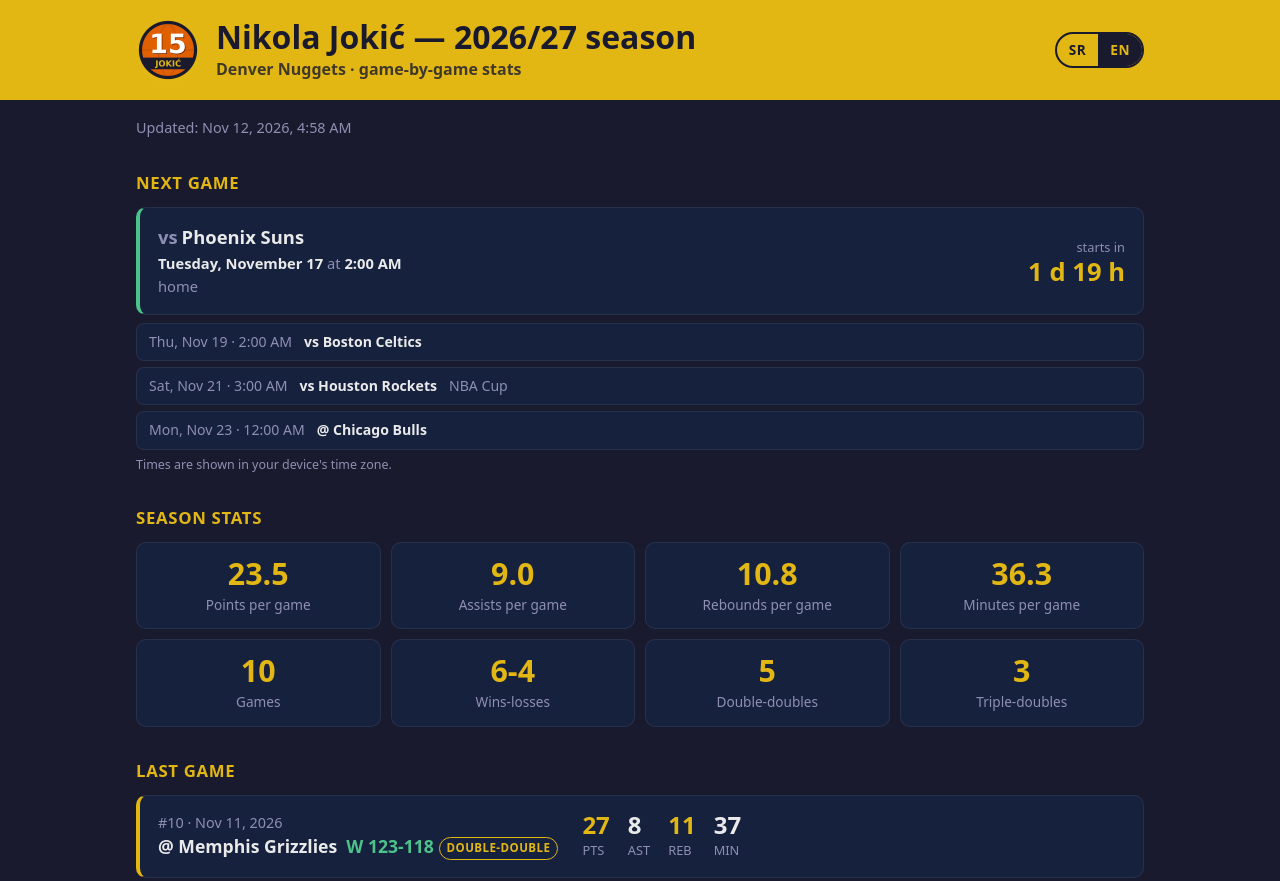
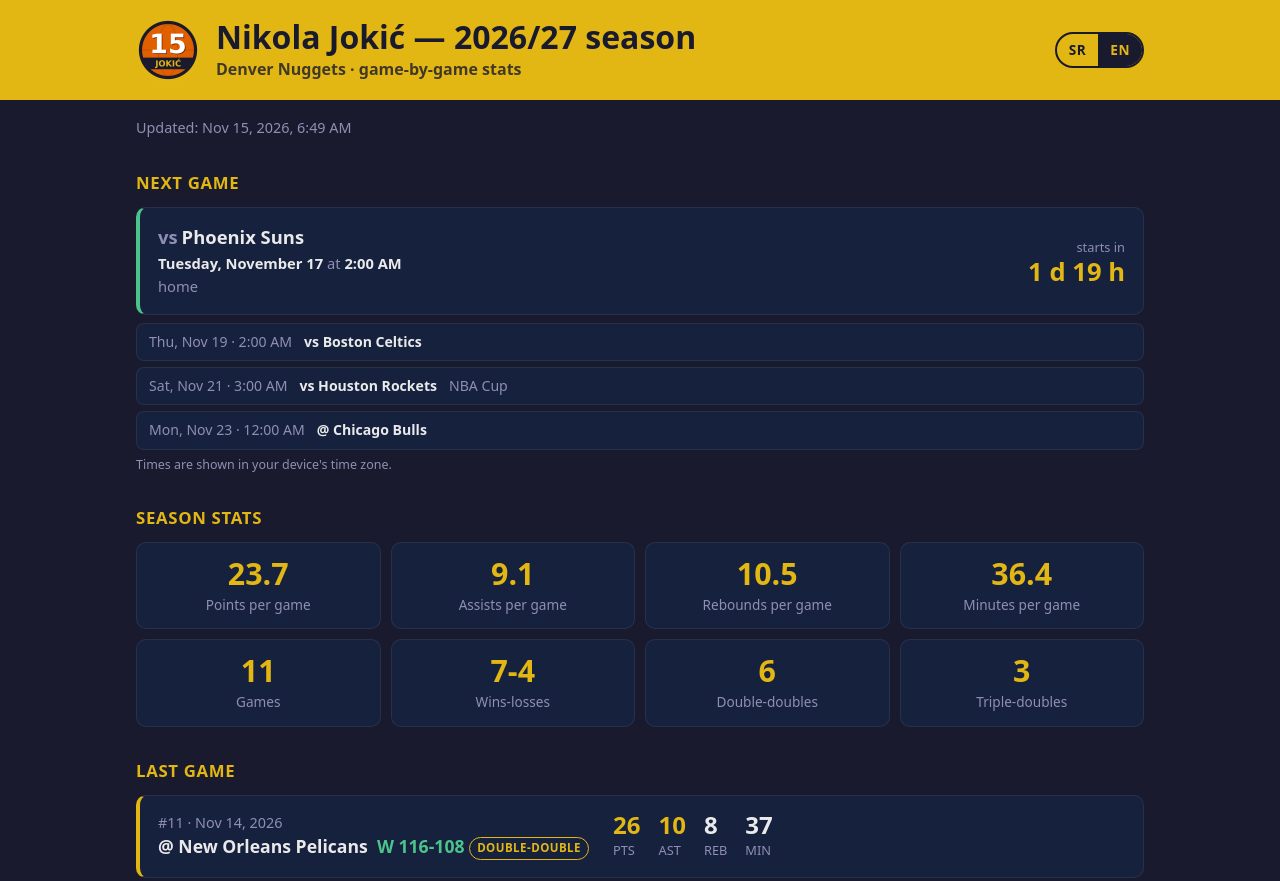
Before and after one commit to Vladimir2709/jokic-statistika, a plain HTML site: page docs/index.html in a window 1280 px wide. Shown: the top 881 px of the page. Drawn offline with nearby package versions, Linux system fonts and the light colour scheme.

Commit message:
Utakmica #11: Denver Nuggets - New Orleans Pelicans 116:108

```diff
--- a/docs/index.html
+++ b/docs/index.html
@@ -375,20 +375,20 @@
 <script>
 // Podatke ovde upisuje aplikacija (jokic_app.py) svaki put kad se doda ili obriše utakmica.
 const PODACI = {
- "azurirano": "12.11.2026. u 05:58",
- "azurirano_iso": "2026-11-12T05:58+01:00",
+ "azurirano": "15.11.2026. u 07:49",
+ "azurirano_iso": "2026-11-15T07:49+01:00",
  "statistika": {
-  "pobede": 6,
+  "pobede": 7,
   "porazi": 4,
-  "utakmice": 10,
-  "ukupno_poena": 235,
-  "ukupno_ast": 90,
-  "ukupno_sko": 108,
-  "prosek_poena": 23.5,
-  "prosek_ast": 9.0,
-  "prosek_sko": 10.8,
-  "prosek_min": 36.3,
-  "dabl_dabl": 5,
+  "utakmice": 11,
+  "ukupno_poena": 261,
+  "ukupno_ast": 100,
+  "ukupno_sko": 116,
+  "prosek_poena": 23.727272727272727,
+  "prosek_ast": 9.090909090909092,
+  "prosek_sko": 10.545454545454545,
+  "prosek_min": 36.36363636363637,
+  "dabl_dabl": 6,
   "tripl_dabl": 3
  },
  "utakmice": [
@@ -661,6 +661,33 @@ const PODACI = {
     "plus_minus": 5
    },
    "mesto": "G"
+  },
+  {
+   "redni": 11,
+   "datum": "15.11.2026",
+   "datum_us": "2026-11-14",
+   "protivnik": "New Orleans Pelicans",
+   "poeni": 26,
+   "asistencije": 10,
+   "skokovi": 8,
+   "minuti": 37,
+   "ishod": "W",
+   "rezultat": "116:108",
+   "ucinak": "DD",
+   "detalji": {
+    "fgm": 9,
+    "fga": 14,
+    "tpm": 1,
+    "tpa": 1,
+    "ftm": 7,
+    "fta": 7,
+    "ukradene": 3,
+    "blokade": 0,
+    "izgubljene": 4,
+    "faulovi": 1,
+    "plus_minus": -1
+   },
+   "mesto": "G"
   }
  ],
  "raspored": [
@@ -750,7 +777,7 @@ const PODACI = {
    "protivnik": "New Orleans Pelicans",
    "mesto": "G",
    "napomena": "",
-   "odigrana": false
+   "odigrana": true
   },
   {
    "datum_us": "2026-11-16",
@@ -843,7 +870,7 @@ const PODACI = {
    "opis_en": "Regular season",
    "slavlje_en": "Nikola Jokić has passed 20,000 career points!",
    "pocetak": 18009,
-   "trenutno": 18244,
+   "trenutno": 18270,
    "postignuto": null
   },
   {
@@ -857,7 +884,7 @@ const PODACI = {
    "opis_en": "Regular season",
    "slavlje_en": "Nikola Jokić has passed 10,000 career rebounds!",
    "pocetak": 8977,
-   "trenutno": 9085,
+   "trenutno": 9093,
    "postignuto": null
   },
   {
@@ -871,7 +898,7 @@ const PODACI = {
    "opis_en": "Regular season",
    "slavlje_en": "Nikola Jokić has passed 7,000 career assists!",
    "pocetak": 6080,
-   "trenutno": 6170,
+   "trenutno": 6180,
    "postignuto": null
   }
  ],
```
